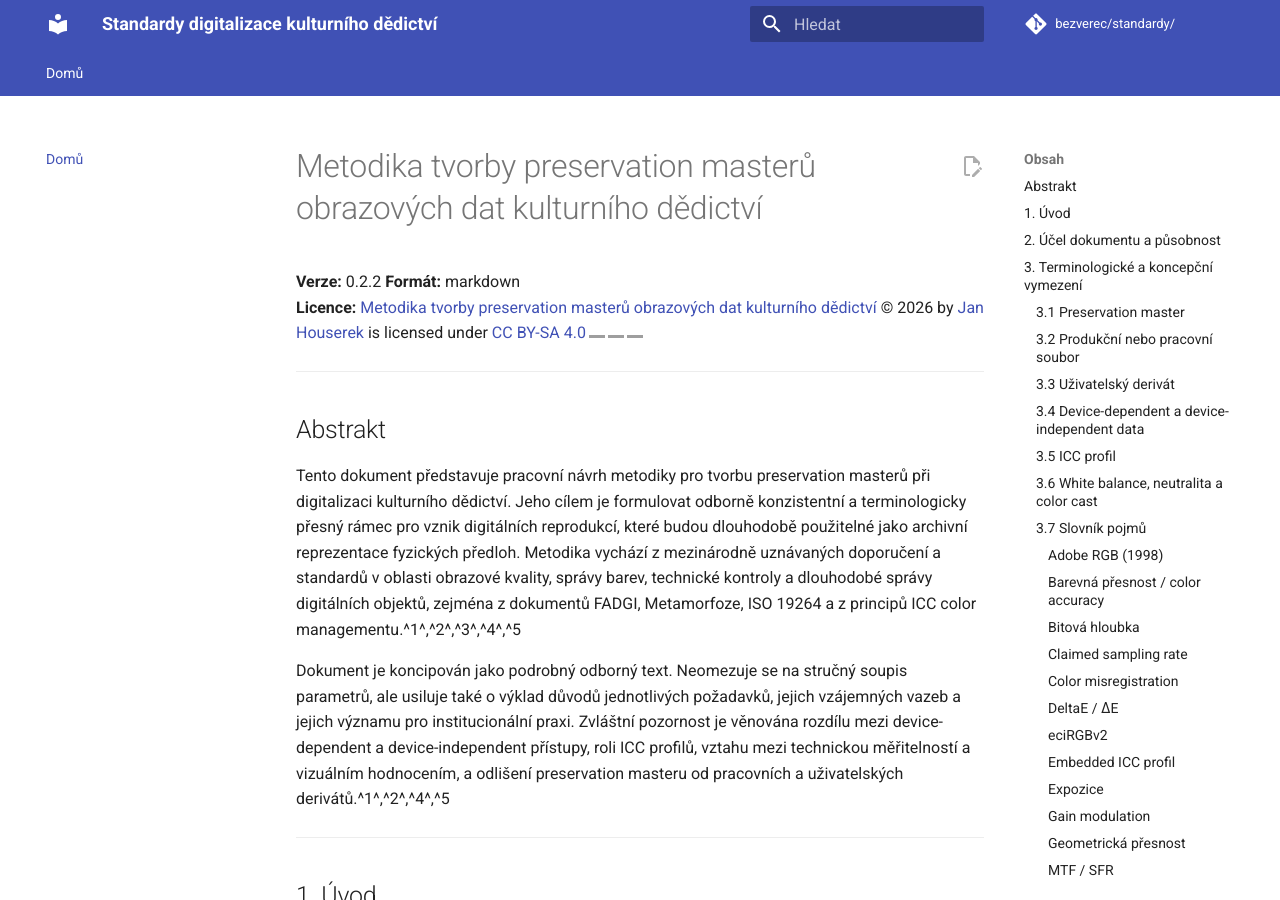
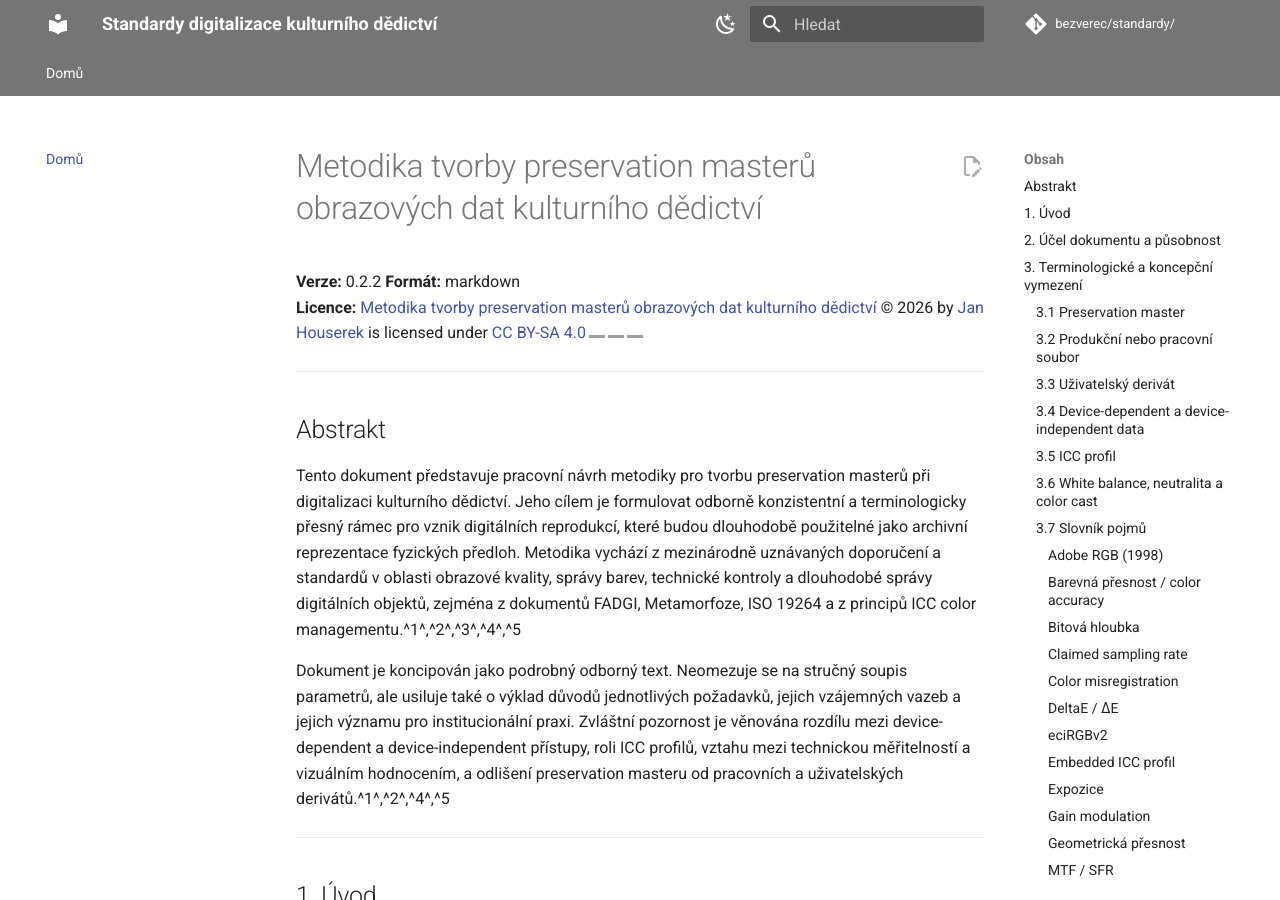
Before and after one commit to bezverec/standardy, an MkDocs documentation site: the page built from docs/index.md, in a window 1280 px wide and 900 px high. Built offline with MkDocs 1.6.1 and Material for MkDocs 9.7.7, drawn with Linux system fonts in a browser that asks for light colours; comment, search, counter and statistics services are not loaded; grey boxes are pictures that could not be loaded.

Commit message:
Update mkdocs.yml with new theme palette options

```diff
--- a/mkdocs.yml
+++ b/mkdocs.yml
@@ -18,6 +18,20 @@ theme:
     - search.highlight
     - content.code.copy
     - content.action.edit
+  palette:
+    - scheme: default
+      primary: grey
+      accent: blue grey
+      toggle:
+        icon: material/weather-night
+        name: Přepnout na tmavý režim
+
+    - scheme: slate
+      primary: black
+      accent: grey
+      toggle:
+        icon: material/weather-sunny
+        name: Přepnout na světlý režim
 
 plugins:
   - search
```
